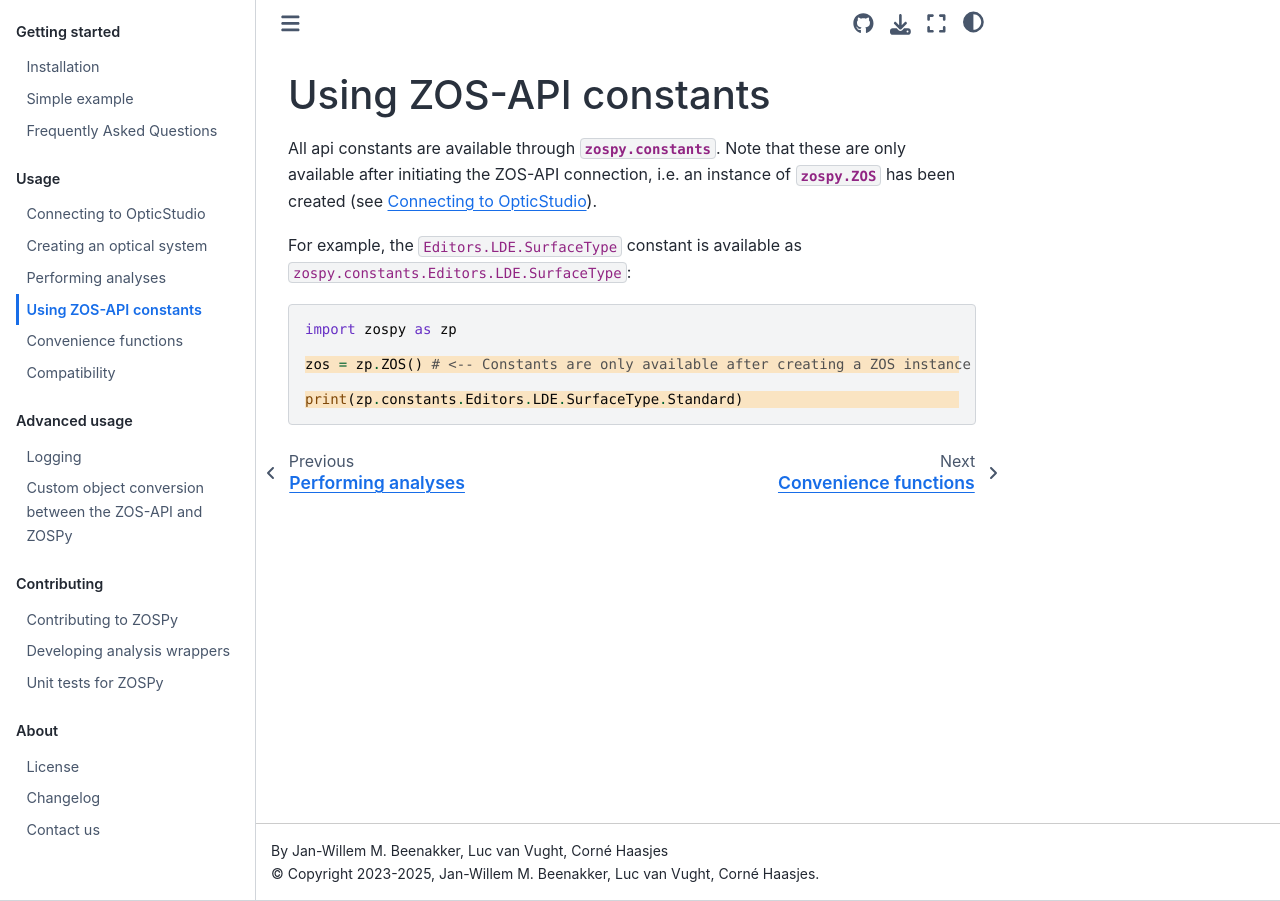
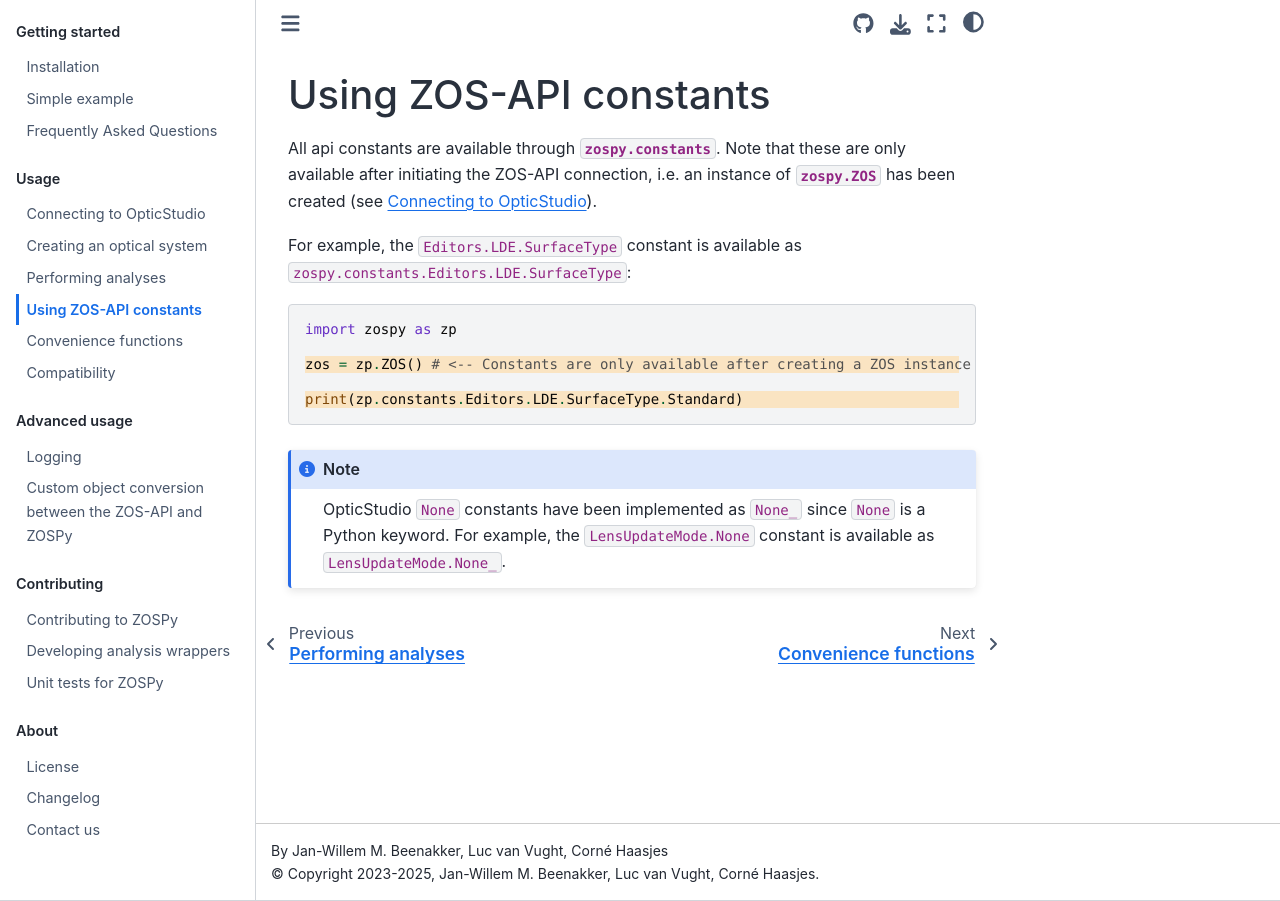
Before and after one commit to MREYE-LUMC/ZOSPy, a Sphinx documentation site: the page built from docs/usage/04_constants.md, in a window 1280 px wide. Built offline with Sphinx 7.4.7 and the Sphinx Book theme 1.1.4, drawn with Linux system fonts in a browser that asks for light colours; pages that are not in the unit, such as notebooks, are missing from menus.

Commit message:
Updated usage documentation to specify that None constants are implemented as None_ (#176)
* Updated doc to specify that None constants are implemented as None_

---------

Co-authored-by: crnh <30109443+crnh@users.noreply.github.com>

````diff
--- a/docs/usage/04_constants.md
+++ b/docs/usage/04_constants.md
@@ -14,3 +14,8 @@
 
 print(zp.constants.Editors.LDE.SurfaceType.Standard)
 ```
+
+:::{note}
+OpticStudio `None` constants have been implemented as `None_` since `None` is a Python keyword.
+For example, the `LensUpdateMode.None` constant is available as `LensUpdateMode.None_`.
+:::
````
